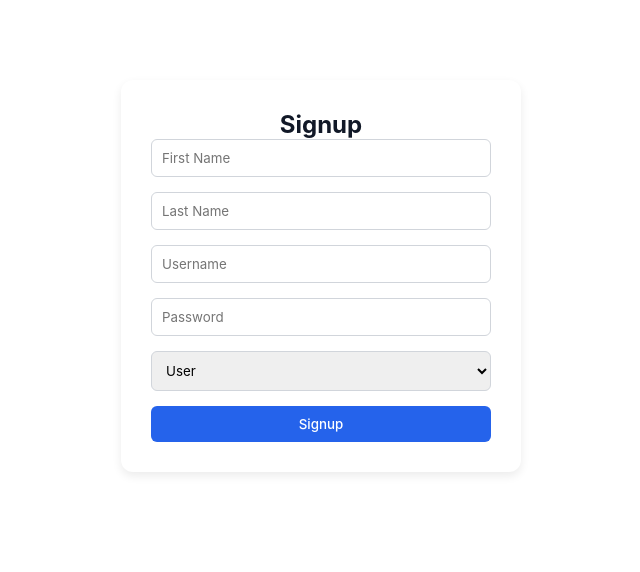
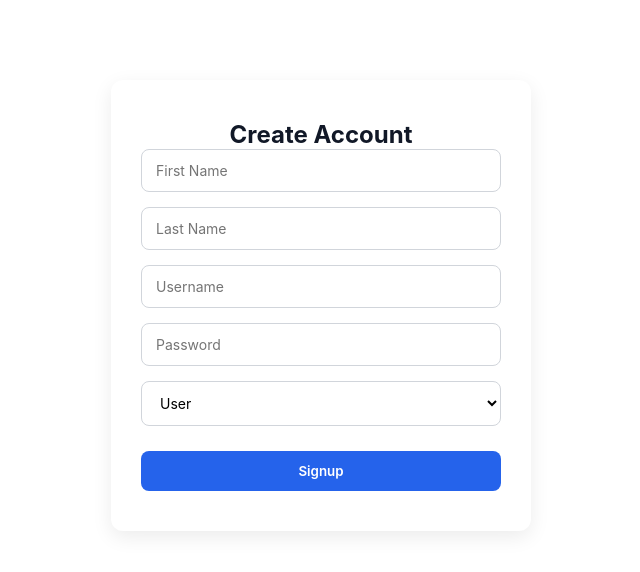
Before and after one commit to ParthhMahajann/rera-quotation-system, a React (Create React App) app in the folder frontend/: page /signup in a window 1280 px wide. Shown: the top 572 px of the page, without its empty margins (319-959 px from the left). Built offline with nearby package versions, Linux system fonts and the light colour scheme.

Commit message:
Fixed Manager threshold approval.

```diff
--- a/frontend/src/pages/Signup.jsx
+++ b/frontend/src/pages/Signup.jsx
@@ -41,53 +41,114 @@ export default function Signup() {
   };
 
   return (
-    <div className="auth-container">
+    <div className="signup-container">
       <style>{`
-        .auth-container {
-          max-width: 400px;
+        body {
+          font-family: -apple-system, BlinkMacSystemFont, "Segoe UI", Roboto, "Helvetica Neue", Arial, sans-serif;
+          background: #f7f9fc;
+        }
+        .signup-container {
+          max-width: 420px;
           margin: 80px auto;
-          padding: 30px;
+          padding: 40px 30px;
           border-radius: 12px;
           background: #ffffff;
-          box-shadow: 0 4px 10px rgba(0,0,0,0.08);
+          box-shadow: 0 6px 20px rgba(0,0,0,0.08);
           text-align: center;
         }
-        .auth-input {
+        h2 {
+          margin-bottom: 20px;
+          color: #1e293b;
+        }
+        .signup-input {
           width: 100%;
-          padding: 10px;
+          padding: 12px 14px;
           margin-bottom: 15px;
           border: 1px solid #d1d5db;
-          border-radius: 6px;
+          border-radius: 8px;
+          font-size: 14px;
         }
-        .auth-button {
+        .signup-select {
           width: 100%;
-          padding: 10px;
+          padding: 12px 14px;
+          margin-bottom: 15px;
+          border: 1px solid #d1d5db;
+          border-radius: 8px;
+          font-size: 14px;
+          background: #fff;
+        }
+        .signup-button {
+          width: 100%;
+          padding: 12px;
+          margin-top: 10px;
           background: #2563eb;
           color: #fff;
           border: none;
-          border-radius: 6px;
+          border-radius: 8px;
+          font-weight: 600;
           cursor: pointer;
+          transition: background 0.2s ease-in-out;
         }
-        .auth-button:hover { background: #1d4ed8; }
+        .signup-button:hover { background: #1d4ed8; }
+        .message {
+          margin-top: 15px;
+          font-size: 14px;
+          font-weight: 500;
+        }
       `}</style>
 
-      <h2>Signup</h2>
-      <input className="auth-input" placeholder="First Name" value={fname} onChange={(e)=>setFname(e.target.value)} />
-      <input className="auth-input" placeholder="Last Name" value={lname} onChange={(e)=>setLname(e.target.value)} />
-      <input className="auth-input" placeholder="Username" value={username} onChange={(e)=>setUsername(e.target.value)} />
-      <input type="password" className="auth-input" placeholder="Password" value={password} onChange={(e)=>setPassword(e.target.value)} />
+      <h2>Create Account</h2>
+      <input
+        className="signup-input"
+        placeholder="First Name"
+        value={fname}
+        onChange={(e) => setFname(e.target.value)}
+      />
+      <input
+        className="signup-input"
+        placeholder="Last Name"
+        value={lname}
+        onChange={(e) => setLname(e.target.value)}
+      />
+      <input
+        className="signup-input"
+        placeholder="Username"
+        value={username}
+        onChange={(e) => setUsername(e.target.value)}
+      />
+      <input
+        type="password"
+        className="signup-input"
+        placeholder="Password"
+        value={password}
+        onChange={(e) => setPassword(e.target.value)}
+      />
 
-      <select className="auth-input" value={role} onChange={(e)=>setRole(e.target.value)}>
+      <select
+        className="signup-select"
+        value={role}
+        onChange={(e) => setRole(e.target.value)}
+      >
         <option value="user">User</option>
         <option value="manager">Manager</option>
       </select>
 
-      {role==="manager" && (
-        <input type="number" className="auth-input" min="0" max="100" value={threshold} onChange={(e)=>setThreshold(e.target.value)} placeholder="Threshold % (0-100)" />
+      {role === "manager" && (
+        <input
+          type="number"
+          className="signup-input"
+          min="0"
+          max="100"
+          value={threshold}
+          onChange={(e) => setThreshold(e.target.value)}
+          placeholder="Threshold % (0-100)"
+        />
       )}
 
-      <button onClick={handleSignup} className="auth-button">Signup</button>
-      {message && <p>{message}</p>}
+      <button onClick={handleSignup} className="signup-button">
+        Signup
+      </button>
+      {message && <p className="message">{message}</p>}
     </div>
   );
 }
```
Also changed, not shown: 1 other file (tests, documents, lock files or other folders).
